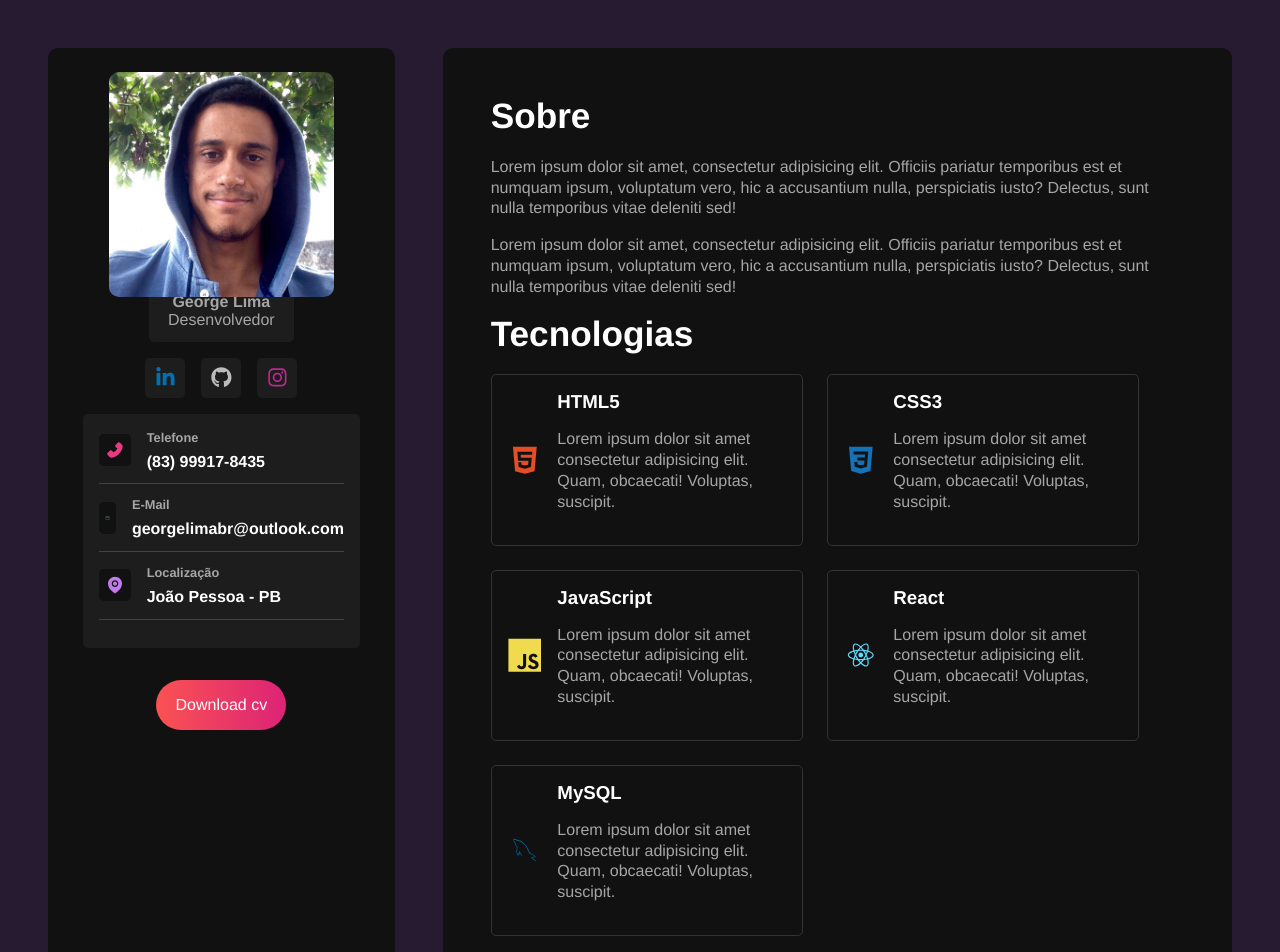
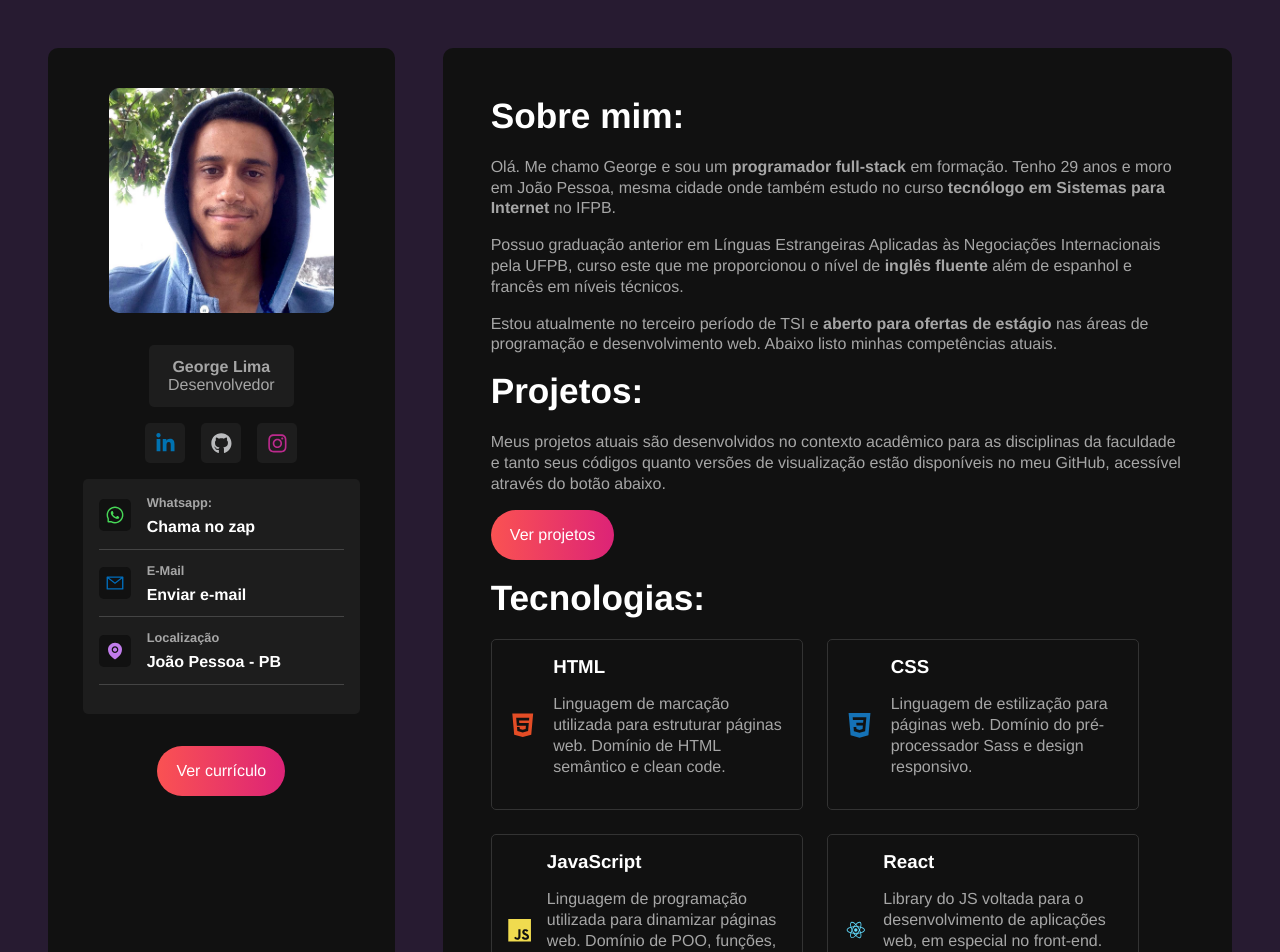
Before and after one commit to GeorgeLimaDev/MinhaLandingPage, a React (Vite) app: page / in a window 1280 px wide. Shown: the top 952 px of the page. Built offline with nearby package versions, Linux system fonts and the light colour scheme.

Commit message:
Finalizando alimentação da página.

```diff
--- a/src/components/AboutContainer.jsx
+++ b/src/components/AboutContainer.jsx
@@ -1,9 +1,10 @@
 const AboutContainer = () => {
   return (
     <section className="about-container">
-        <h2>Sobre</h2>
-        <p>Lorem ipsum dolor sit amet, consectetur adipisicing elit. Officiis pariatur temporibus est et numquam ipsum, voluptatum vero, hic a accusantium nulla, perspiciatis iusto? Delectus, sunt nulla temporibus vitae deleniti sed!</p>
-        <p>Lorem ipsum dolor sit amet, consectetur adipisicing elit. Officiis pariatur temporibus est et numquam ipsum, voluptatum vero, hic a accusantium nulla, perspiciatis iusto? Delectus, sunt nulla temporibus vitae deleniti sed!</p>
+        <h2>Sobre mim:</h2>
+        <p>Olá. Me chamo George e sou um <b>programador full-stack</b> em formação. Tenho 29 anos e moro em João Pessoa, mesma cidade onde também estudo no curso <b>tecnólogo em Sistemas para Internet</b> no IFPB.</p>
+        <p>Possuo graduação anterior em Línguas Estrangeiras Aplicadas às Negociações Internacionais pela UFPB, curso este que me proporcionou o nível de <b>inglês fluente</b> além de espanhol e francês em níveis técnicos.</p>
+        <p>Estou atualmente no terceiro período de TSI e <b>aberto para ofertas de estágio</b> nas áreas de programação e desenvolvimento web. Abaixo listo minhas competências atuais.</p>
     </section>
   )
 }
--- a/src/components/InformationContainer.jsx
+++ b/src/components/InformationContainer.jsx
@@ -1,22 +1,22 @@
-import React from 'react'
 import '../styles/components/informationcontainer.sass'
-import {AiFillPhone, AiOutlineMail, AiFillEnvironment} from 'react-icons/ai'
+import {AiFillPhone, AiOutlineMail, AiFillEnvironment, AiOutlineWhatsApp} from 'react-icons/ai'
 
 const InformationContainer = () => {
   return (
     <section id="information">
         <div className="info-card">
-            <AiFillPhone id='phone-icon'/>
+            <AiOutlineWhatsApp id='phone-icon'/>
             <div>
-                <h3>Telefone</h3>
-                <p>(83) 99917-8435</p>
+                <h3>Whatsapp:</h3>
+                <p><a href='https://wa.me/5583999178435' title='Clique para conversar comigo no WhatsApp'>Chama no zap</a></p>
+
             </div>
         </div>
         <div className="info-card">
             <AiOutlineMail id='email-icon'/>
             <div>
                 <h3>E-Mail</h3>
-                <p>georgelimabr@outlook.com</p>
+                <p> <a href='mailto:georgelimabr@outlook.com' title='Clique para me enviar um e-mail'> Enviar e-mail</a></p>
             </div>
         </div>
         <div className="info-card">
--- a/src/components/MainContent.jsx
+++ b/src/components/MainContent.jsx
@@ -8,8 +8,9 @@ const MainContent = () => {
   return (
     <main id='main-content'>
       <AboutContainer />
+      <ProjectsContainer/>
+      <br/>
       <TechnologiesContainer/>
-      <ProjectsContainer/>
     </main>
   )
 }
--- a/src/components/ProjectsContainer.jsx
+++ b/src/components/ProjectsContainer.jsx
@@ -3,9 +3,9 @@ import React from 'react'
 const ProjectsContainer = () => {
   return (
     <section className="projects-container">
-        <h2>Projetos</h2>
-        <p>Lorem ipsum dolor sit amet consectetur adipisicing elit. Tempora dolorum corporis non, fuga quidem ut aperiam dolores voluptatibus laborum qui beatae natus voluptas doloremque, nesciunt, illo commodi optio repellat. Cumque?</p>
-        <a href="#" className='btn'>
+        <h2>Projetos:</h2>
+        <p>Meus projetos atuais são desenvolvidos no contexto acadêmico para as disciplinas da faculdade e tanto seus códigos quanto versões de visualização estão disponíveis no meu GitHub, acessível através do botão abaixo.</p>
+        <a href="https://github.com/GeorgeLimaDev?tab=repositories" className='btn'>
             Ver projetos
         </a>
     </section>
--- a/src/components/Sidebar.jsx
+++ b/src/components/Sidebar.jsx
@@ -11,7 +11,7 @@ const Sidebar = () => {
         <p className='title'> <b>George Lima</b><br/>Desenvolvedor</p>
         <SocialNetworks />
         <InformationContainer />
-        <a href="" className="btn">Download cv</a>
+        <a href="https://drive.google.com/file/d/1EJyEIUN_7SEeFr3Qir1RcpU5aDD-advD/view?usp=sharing" className="btn" title='Acesse meu currículo para maiores detalhes sobre meu perfil profissional.'>Ver currículo</a>
     </aside>
   )
 }
--- a/src/components/SocialNetworks.jsx
+++ b/src/components/SocialNetworks.jsx
@@ -2,16 +2,16 @@ import { FaLinkedinIn, FaGithub, FaInstagram } from "react-icons/fa";
 import '../styles/components/socialnetworks.sass'
 
 const socialNetworks = [
-  { name: "linkedin", icon: <FaLinkedinIn /> },
-  { name: "github", icon: <FaGithub /> },
-  { name: "instagram", icon: <FaInstagram /> },
+  { name: "linkedin", icon: <FaLinkedinIn />, address: 'https://www.linkedin.com/in/georgelimabr/' },
+  { name: "github", icon: <FaGithub />, address: 'https://github.com/GeorgeLimaDev' },
+  { name: "instagram", icon: <FaInstagram />, address: 'https://www.instagram.com/georgelimabr/' },
 ];
 
 const SocialNetworks = () => {
   return (
     <section id="social-networks">
         {socialNetworks.map((network) => (
-            <a href='#' className='social-btn' id={network.name} key={network.name}>
+            <a href={network.address} className='social-btn' id={network.name} key={network.name}>
                 {network.icon}
             </a>
         ))}
--- a/src/components/TechnologiesContainer.jsx
+++ b/src/components/TechnologiesContainer.jsx
@@ -5,28 +5,30 @@ import {
     DiJsBadge,
     DiReact,
     DiMysql,
+    DiPython,
   } from "react-icons/di";
 import '../styles/components/technologiescontainer.sass'
 
 const technologies = [
-    { id: "html", name: "HTML5", icon: <DiHtml5 /> },
-    { id: "css", name: "CSS3", icon: <DiCss3 /> },
-    { id: "js", name: "JavaScript", icon: <DiJsBadge /> },
-    { id: "react", name: "React", icon: <DiReact /> },
-    { id: "mysql", name: "MySQL", icon: <DiMysql /> },
+    { id: "html", name: "HTML", icon: <DiHtml5 />, description: 'Linguagem de marcação utilizada para estruturar páginas web. Domínio de HTML semântico e clean code.' },
+    { id: "css", name: "CSS", icon: <DiCss3 />, description: 'Linguagem de estilização para páginas web. Domínio do pré-processador Sass e design responsivo.' },
+    { id: "js", name: "JavaScript", icon: <DiJsBadge />, description: 'Linguagem de programação utilizada para dinamizar páginas web. Domínio de POO, funções, modularização, DOM, assincronismo e APIs.' },
+    { id: "react", name: "React", icon: <DiReact />, description: 'Library do JS voltada para o desenvolvimento de aplicações web, em especial no front-end. Domínio de componentes, estados e hooks.' },
+    { id: "mysql", name: "MySQL", icon: <DiMysql />, description: 'Linguagem para consulta em bancos de dados. Domínio de modelagem de bancos relacionais nos modelos conceitual, lógico e físico (este fazendo uso da ferramenta MySQL).' },
+    { id: "python", name: "Python", icon: <DiPython />, description: 'Linguagem de programação para propósitos gerais. Domínio de Programação estruturada, POO e estruturas de dados lineares e não lineares.' }
   ]
 
 const TechnologiesContainer = () => {
   return (
     <section className="technologies-container">
-        <h2>Tecnologias</h2>
+        <h2>Tecnologias:</h2>
         <div className="technologies-grid">
             {technologies.map((tech) => (
                 <div className="technology-card" id={tech.id} key={tech.id}>
                     {tech.icon}
                     <div className="technology-info">
                         <h3>{tech.name}</h3>
-                        <p>Lorem ipsum dolor sit amet consectetur adipisicing elit. Quam, obcaecati! Voluptas, suscipit.</p>
+                        <p>{tech.description}</p>
                     </div>
                 </div>
             ))}
--- a/src/styles/components/informationcontainer.sass
+++ b/src/styles/components/informationcontainer.sass
@@ -29,6 +29,13 @@
             color: variables.$text-color
             font-weight: bold
 
+        a
+            color: variables.$text-color
+            text-decoration: none
+
+            a:link, a:visited, a:hover, a:active
+                text-decoration: none
+
         svg
             background-color: variables.$bg-color
             padding: .4rem
@@ -37,8 +44,8 @@
             border-radius: variables.$card-border-radius
 
         #phone-icon
-            color: #E93B81
+            color: #47D757
         #email-icon
-            color: #6AB5B9
+            color: #006DBC
         #pin-icon
             color: #C17CEB
--- a/src/styles/components/sidebar.sass
+++ b/src/styles/components/sidebar.sass
@@ -15,8 +15,10 @@
     img
         max-width: 65%
         border-radius: variables.$container-border-radius
-        position: absolute
+        position: relative
         top: 1.5rem
+        margin-bottom: -8rem
+        margin-top: -2rem
 
     .title
         color: variables.$text-color-secondary
--- a/src/styles/components/technologiescontainer.sass
+++ b/src/styles/components/technologiescontainer.sass
@@ -39,3 +39,6 @@
     #mysql
         svg
             color: #00618A
+    #python
+        svg
+            color: #3B75A1
--- a/src/styles/mixins.sass
+++ b/src/styles/mixins.sass
@@ -1,4 +1,4 @@
-@use './variables'
+@use 'variables'
 
 @mixin center
     display: flex
@@ -13,7 +13,7 @@
     border-radius: 3rem
 
 @mixin gradient-border
-    content: ''
+    content: ""
     backgorund: variables.$gradient
     height: 3px
     width: 30%
```
Also changed, not shown: 1 other file (tests, documents, lock files or other folders).
